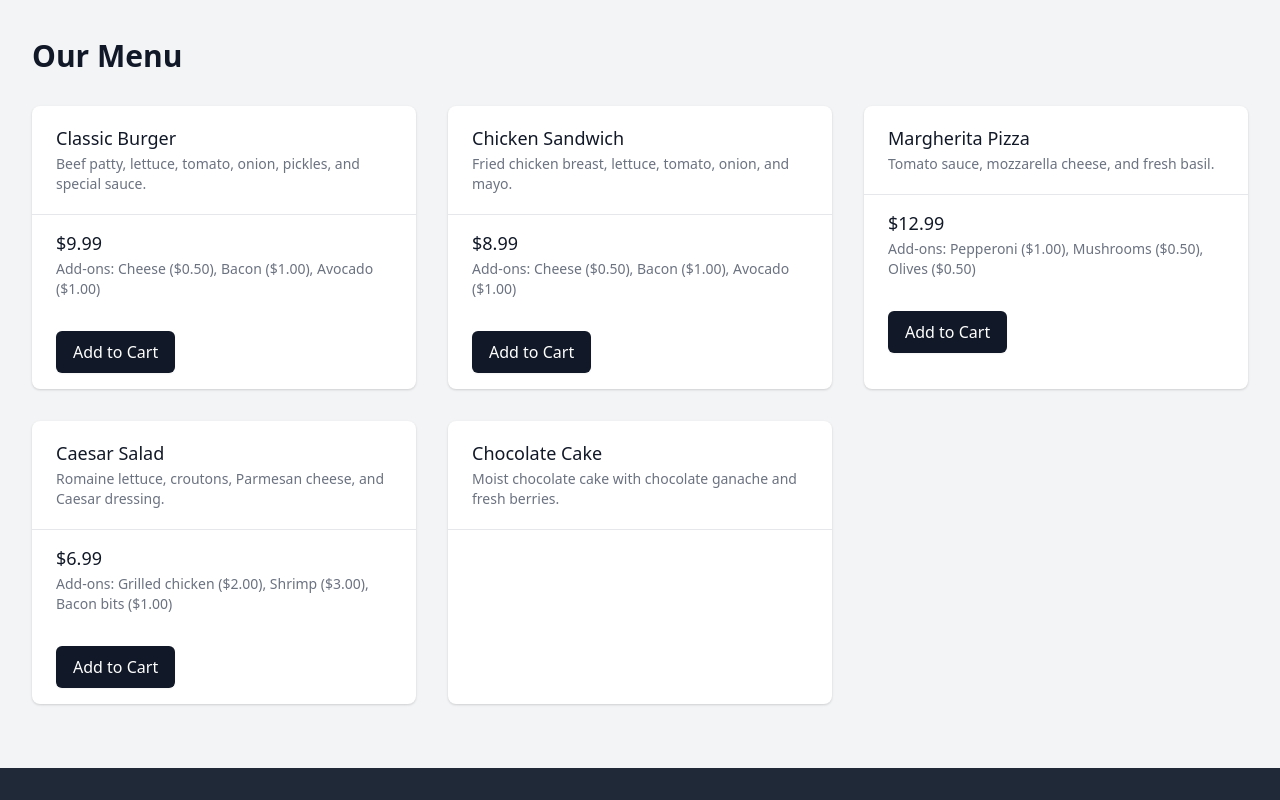
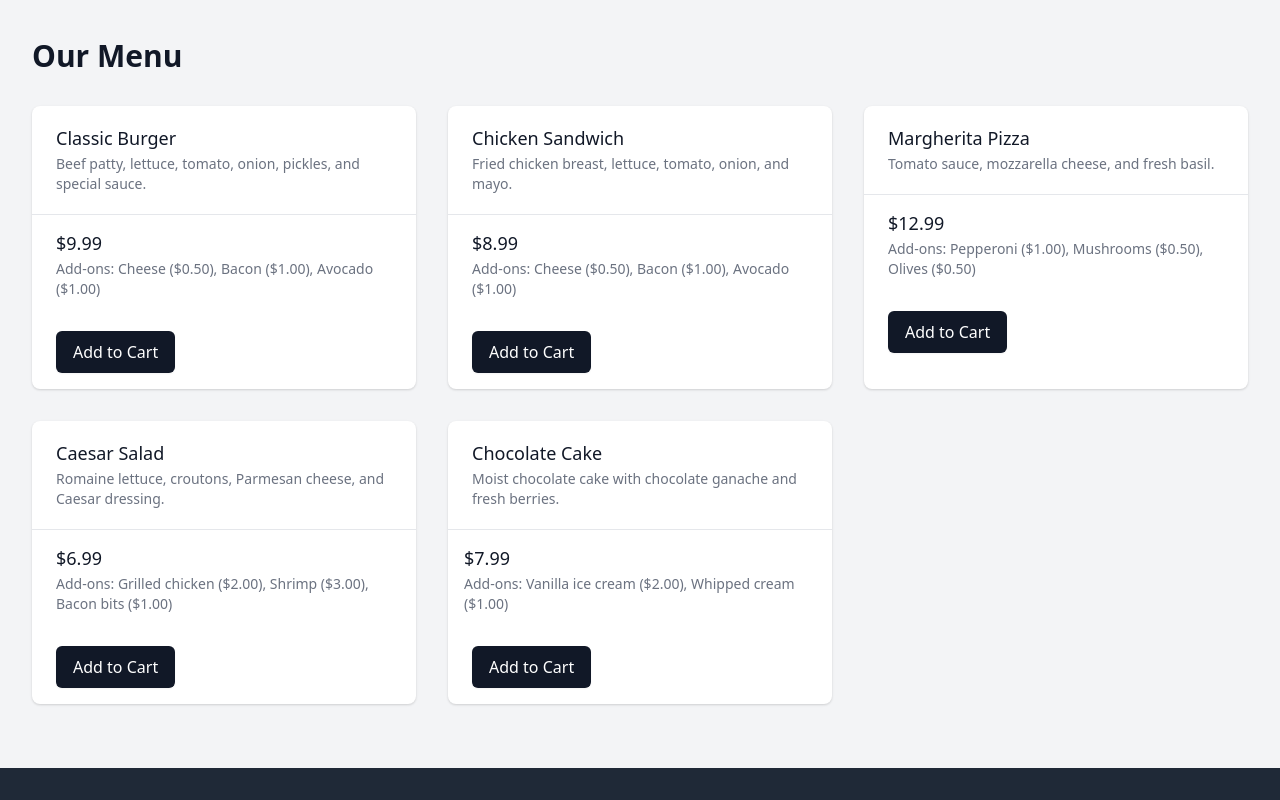
Before and after one commit to Nyayic/tailwind-css-beginner-projects, a website: page 02-restaurant-website/src/index.html in a window 1280 px wide. Shown: the part 1094-1894 px from the top of the page. Drawn offline with nearby package versions, Linux system fonts and the light colour scheme.

Commit message:
modified landing page

```diff
--- a/02-restaurant-website/src/index.html
+++ b/02-restaurant-website/src/index.html
@@ -264,4 +264,28 @@
             </p>
           </div>
           <div class="border-t border-gray-200">
-            <div class="px-4 py-4 sm
+            <div class="px-4 py-4 sm :px-6">
+              <div class="text-lg leading-6 font-medium text-gray-900">
+              $7.99
+              </div>
+              <div class="mt-1 max-w-2xl text-sm text-gray-500">
+              Add-ons: Vanilla ice cream ($2.00), Whipped cream ($1.00)
+              </div>
+              </div>
+              <div class="px-4 py-4 sm:px-6">
+              <button
+                               type="button"
+                               class="inline-flex items-center px-4 py-2 border border-transparent text-base font-medium rounded-md shadow-sm text-white bg-gray-900 hover:bg-gray-800 focus:outline-none focus:ring-2 focus:ring-offset-2 focus:ring-gray-900"
+                             >
+              Add to Cart
+              </button>
+              </div>
+              </div>
+              </div>
+              </div>
+              </div>
+              </div>
+              </div>
+
+                </body>
+              </html>
```
